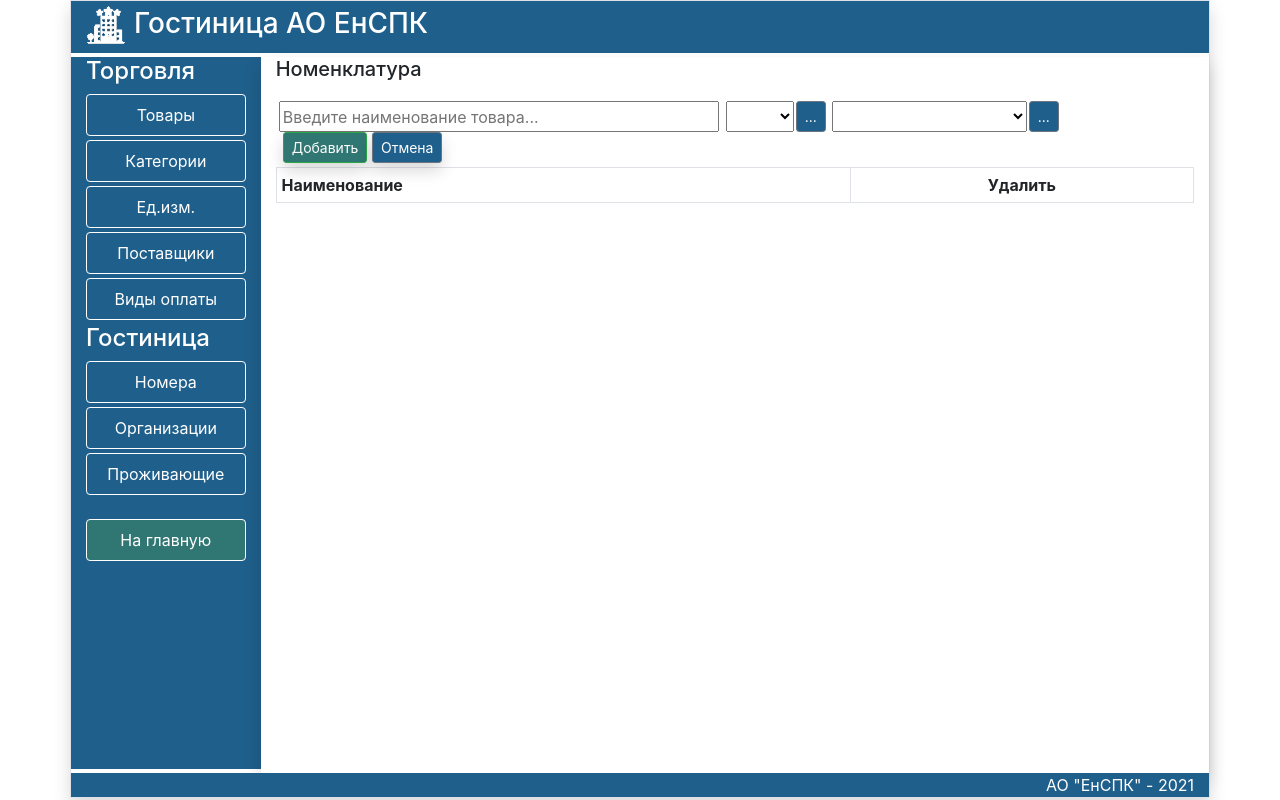
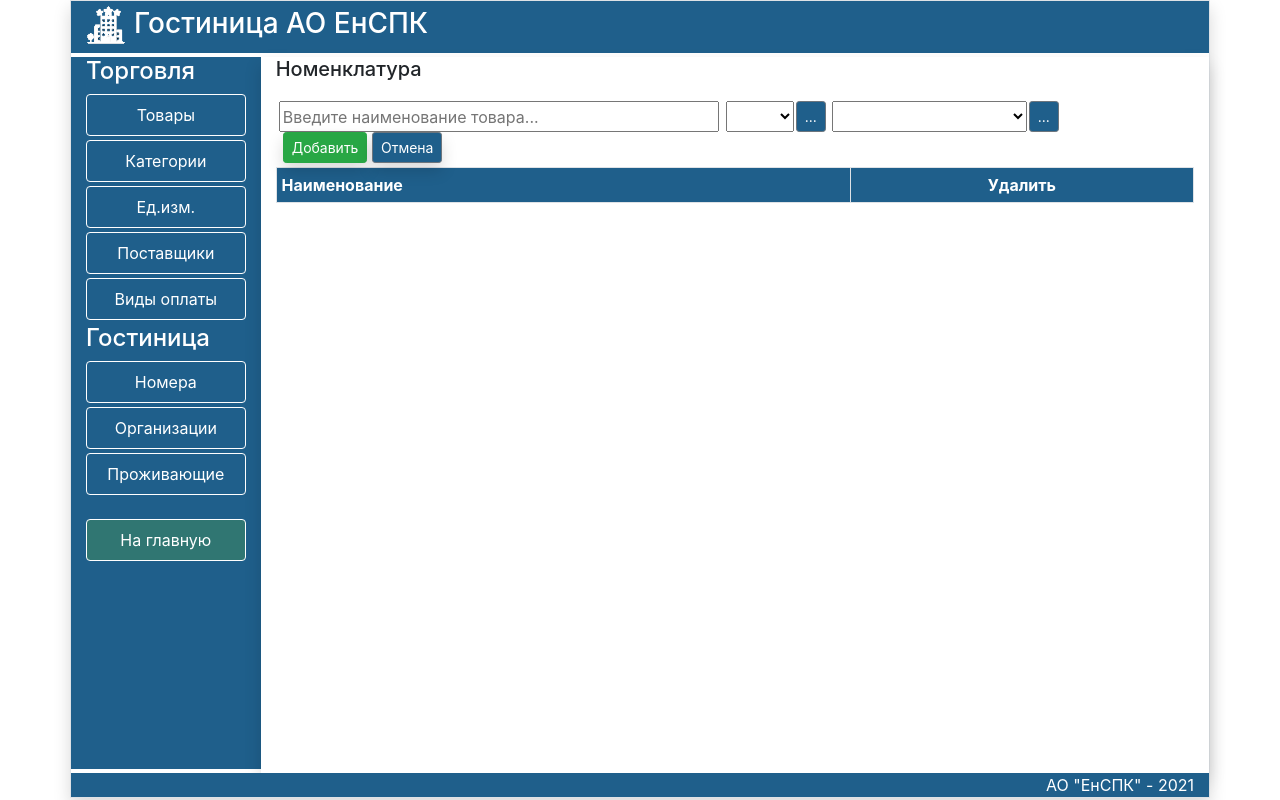
Before and after one commit to Pisych72/HTL, a Django app: page /Good in a window 1280 px wide. Run offline with Django 3.2, Linux system fonts and the light colour scheme; data comes from the database, SQL or seed files in the repository; both versions use the stored data as it was after the commit; data that the repository does not hold is empty; some libraries are stand-ins or nearby versions.

Commit message:
Изменение фона страниц, добавлена страница документов

```diff
--- a/hoteltrade/trade/static/trade/css/my.css
+++ b/hoteltrade/trade/static/trade/css/my.css
@@ -24,5 +24,5 @@ background-color:RGB(168,216,234);
 color: white;
 }
 .backtable{
-background-color:RGB(246,252,254)
+background-color:RGB(254,249,246)
 }
--- a/hoteltrade/trade/templates/trade/Create.html
+++ b/hoteltrade/trade/templates/trade/Create.html
@@ -8,7 +8,7 @@
         <div class="form-row pb-1 pl-2 pt-1">
     {{form.title}}
 <div class="text-end ml-1 ">
-     <button type="submit" class="btn btn-success btn-sm shadow addbtn ">Добавить</button>
+     <button type="submit" class="btn btn-success btn-sm shadow  ">Добавить</button>
      <a href="{% url 'Create' tableName %}" class="btn btn-secondary btn-sm shadow btnblack ">Отмена </a>
 </div>
     </form>
--- a/hoteltrade/trade/templates/trade/Good.html
+++ b/hoteltrade/trade/templates/trade/Good.html
@@ -11,17 +11,17 @@
             title="Открыть справочник">...</a>{{form.category}}<a href="{% url 'Category' %}"
             class="btn-secondary btn btn-sm btnblack">...</a>
             <div class="text-end ml-1 ">
-                <button type="submit" class="btn btn-success btn-sm shadow addbtn">Добавить</button>
+                <button type="submit" class="btn btn-success btn-sm shadow ">Добавить</button>
                 <a href="{% url 'Good'  %}" class="btn btn-secondary btn-sm shadow btnblack ">Отмена </a>
             </div>
     </form>
         </div>
  </div>
 <div style="display:block;overflow-y: auto; height:550px;">
-    <table class="table table-sm table-bordered table-hover  ">
+    <table class="table table-sm table-bordered table-hover backtable ">
         <tr class="secondary">
-            <th>Наименование</th>
-            <th class="text-center ">Удалить</th>
+            <th class="btnblack">Наименование</th>
+            <th class="text-center btnblack ">Удалить</th>
         </tr>
         {% for item in category %}
         <tr>
--- a/hoteltrade/trade/templates/trade/Update.html
+++ b/hoteltrade/trade/templates/trade/Update.html
@@ -8,7 +8,7 @@
         <div class="form-row pb-1 pl-2 pt-1">
             {{form.title}}
             <div class="text-end ml-1 ">
-                <button type="submit" class="btn btn-primary btn-sm shadow addbtn">Изменить</button>
+                <button type="submit" class="btn btn-primary btn-sm shadow ">Изменить</button>
                 <a href="{% url 'Create' tableName %}" class="btn btn-secondary btn-sm shadow btnblack ">Отмена </a>
             </div>
     </form>
--- a/hoteltrade/trade/urls.py
+++ b/hoteltrade/trade/urls.py
@@ -16,6 +16,7 @@ urlpatterns=[
    path('Good',Goods,name='Good'),
    path('UpdateGood/<str:pk>',UpdateGoods,name='UpdateGoods'),
    path('DeleteGood/<str:pk>',DeleteGoods,name='DeleteGoods'),
+   path('DocPage',DocPage,name='DocPage'),
 
 ]
 
--- a/hoteltrade/trade/views.py
+++ b/hoteltrade/trade/views.py
@@ -9,6 +9,8 @@ def main(request):
 
 def listpage(request):
     return render(request, 'trade/listpage.html', {'title': 'Справочники'})
+def DocPage(request):
+    return render(request, 'trade/DocPage.html', {'title': 'Документы'})
 
 # Создание записей в справочниках
 def Create(request, TableName):
```
Also changed, not shown: hoteltrade/trade/templates/trade/Category.html (+4 -4 lines), hoteltrade/trade/templates/trade/DeleteCategory.html (+5 -5 lines), hoteltrade/trade/templates/trade/DocPage.html (added, +11 -0 lines), hoteltrade/trade/templates/trade/UpdateCategory.html (+4 -4 lines), hoteltrade/trade/templates/trade/main.html (+4 -4 lines), hoteltrade/db.sqlite3.
